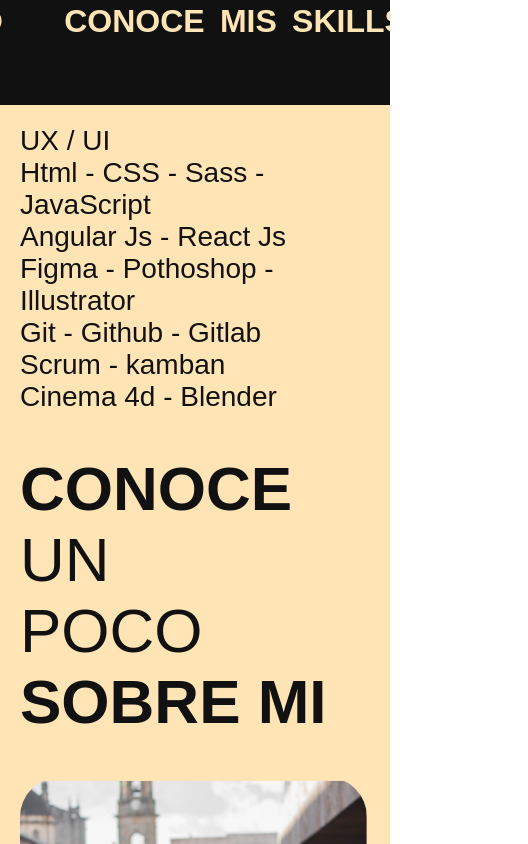
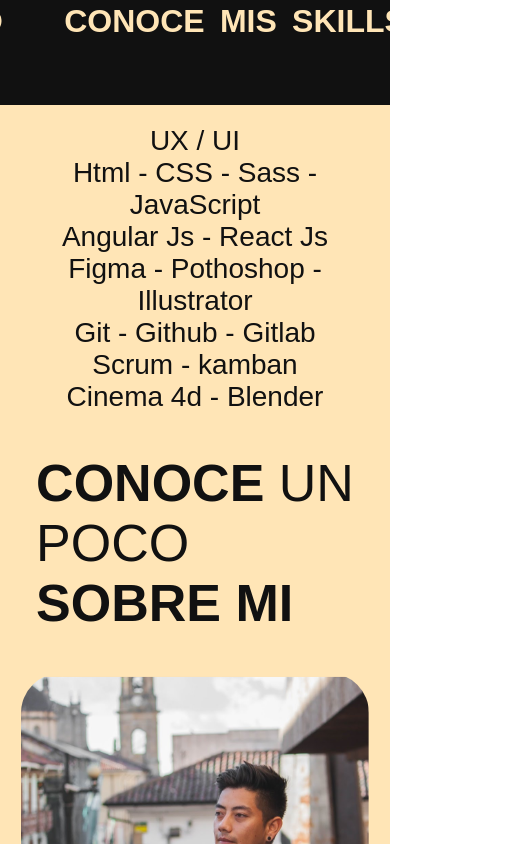
Before and after one commit to steventapiero24/portfolio, a React (Create React App) app in the folder misitio/: page / in a window 390 px wide. Shown: the part 2600-3444 px from the top of the page, 528 px wide, since content can reach past the window. Built offline with nearby package versions, Linux system fonts and the light colour scheme; a web font is replaced by a local one.

Commit message:
refactor responsive

```diff
--- a/misitio/src/components/Portafolio/Portafolio.css
+++ b/misitio/src/components/Portafolio/Portafolio.css
@@ -215,7 +215,7 @@
         min-width: 286px;
     }
     .sobremi__container-title h2, .sobremi__container-title span {
-        font-size: 62px;
+        font-size: 52px;
     }
 }
 
--- a/misitio/src/components/Skills/skills.css
+++ b/misitio/src/components/Skills/skills.css
@@ -87,18 +87,21 @@
 .two {
     left: 88%;
 }
-@media (max-width: 1250px) {
+@media (max-width: 450px) {
     .skills {
         height: auto;
     }
     .container__skills-info-item span {
         font-size: 28px;
-        text-align: left;
+        text-align: center;
     }
     .container__skills-info-image img{
         display: none;
     }
     .container__skills-info-item {
-        justify-content: flex-start;
+        justify-content: center;
+    }
+    .container__skills-info-item-image {
+        display: none;
     }
 }
```
